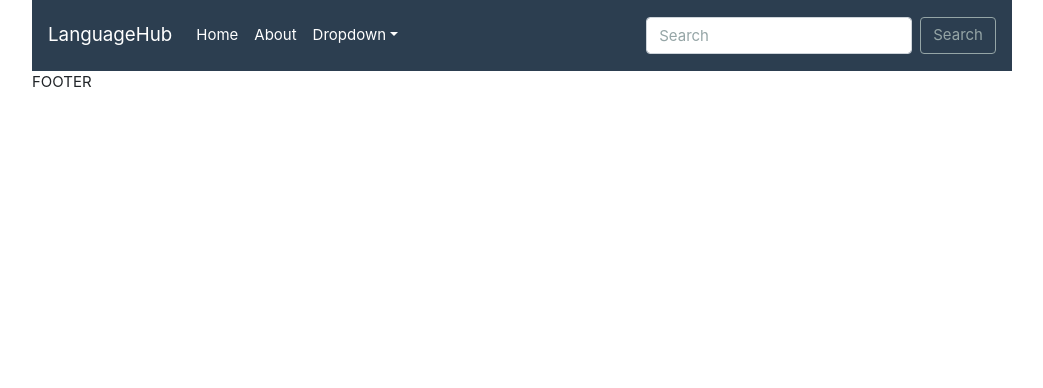
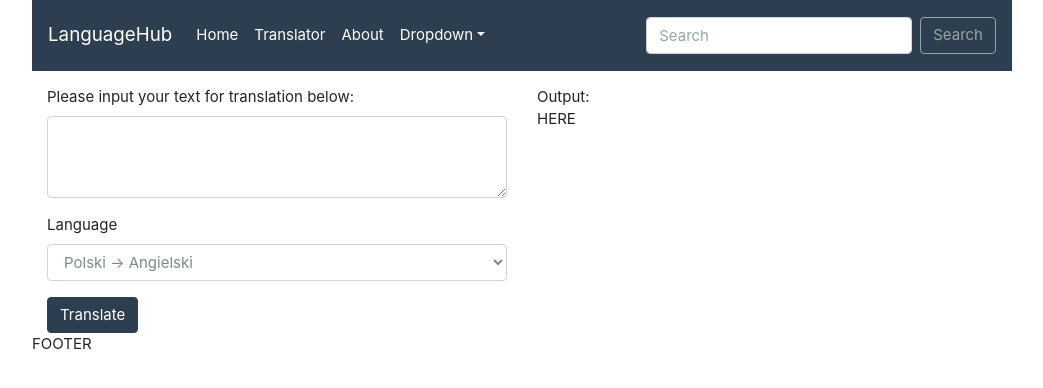
Before and after one commit to rooq37/LanguageHub, a React (Create React App) app in the folder frontend/: page /translator in a window 1280 px wide. Shown: the top 388 px of the page, without its empty margins (118-1161 px from the left). Built offline with nearby package versions, Linux system fonts and the light colour scheme.

Commit message:
Add translator template

```diff
--- a/frontend/src/app/App.css
+++ b/frontend/src/app/App.css
@@ -6,6 +6,7 @@
   margin: 0;
 }
 #content {
+  padding-top: 15px;
   border: 1px;
   margin: 0 auto;
 }
--- a/frontend/src/app/App.tsx
+++ b/frontend/src/app/App.tsx
@@ -6,6 +6,7 @@ import Navigation from "../common/navigation/Navigation";
 import About from "../about/About";
 import Footer from "../common/footer/Footer";
 import Home from "../home/Home";
+import Translator from "../translator/Translator";
 
 class App extends Component {
   render() {
@@ -15,6 +16,7 @@ class App extends Component {
         <div id="content">
           <Router>
             <Route exact path="/" component={Home} />
+            <Route path="/translator" component={Translator} />
             <Route path="/about" component={About} />
           </Router>
         </div>
--- a/frontend/src/common/navigation/Navigation.tsx
+++ b/frontend/src/common/navigation/Navigation.tsx
@@ -18,6 +18,7 @@ class Navigation extends Component {
         <Navbar.Collapse id="basic-navbar-nav">
           <Nav className="mr-auto">
             <Nav.Link href="/">Home</Nav.Link>
+            <Nav.Link href="/translator">Translator</Nav.Link>
             <Nav.Link href="/about">About</Nav.Link>
             <NavDropdown title="Dropdown" id="basic-nav-dropdown">
               <NavDropdown.Item href="#action/3.1">Action</NavDropdown.Item>
--- /dev/null
+++ b/frontend/src/translator/Translator.tsx
@@ -0,0 +1,36 @@
+import React from "react";
+import { Component } from "react";
+import { Button, Col, Container, Form, Row } from "react-bootstrap";
+
+class Translator extends Component {
+  render() {
+    return (
+      <Container>
+        <Row>
+          <Col>
+            <Form.Group controlId="exampleForm.ControlTextarea1">
+              <Form.Label>
+                Please input your text for translation below:
+              </Form.Label>
+              <Form.Control as="textarea" rows={3} />
+            </Form.Group>
+            <Form.Group controlId="exampleForm.ControlSelect1">
+              <Form.Label>Language</Form.Label>
+              <Form.Control as="select">
+                <option>Polski -{">"} Angielski</option>
+                <option>English -{">"} Polish</option>
+              </Form.Control>
+            </Form.Group>
+            <Button variant="primary">Translate</Button>
+          </Col>
+          <Col>
+            Output:
+            <p>HERE</p>
+          </Col>
+        </Row>
+      </Container>
+    );
+  }
+}
+
+export default Translator;
```
